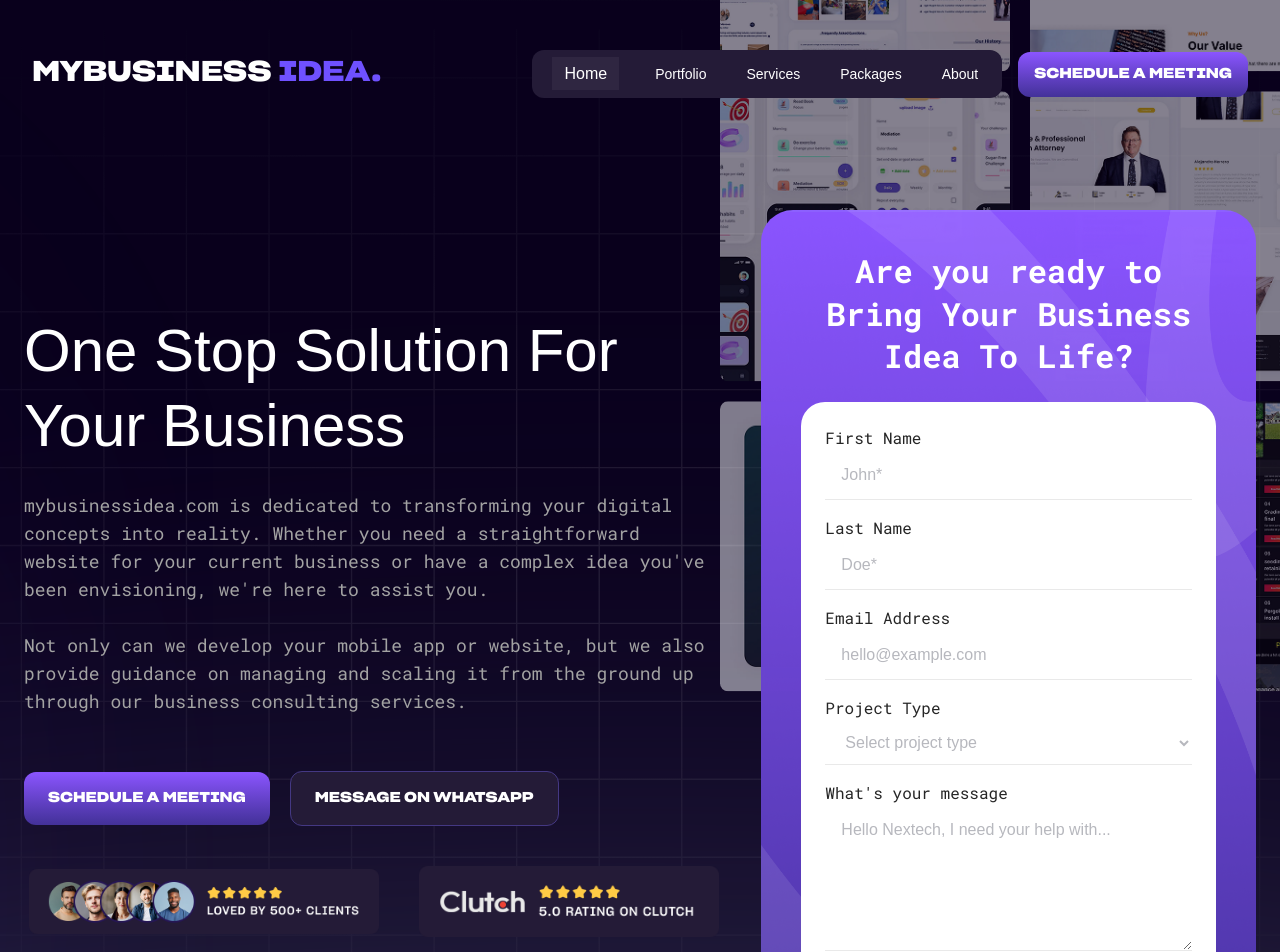
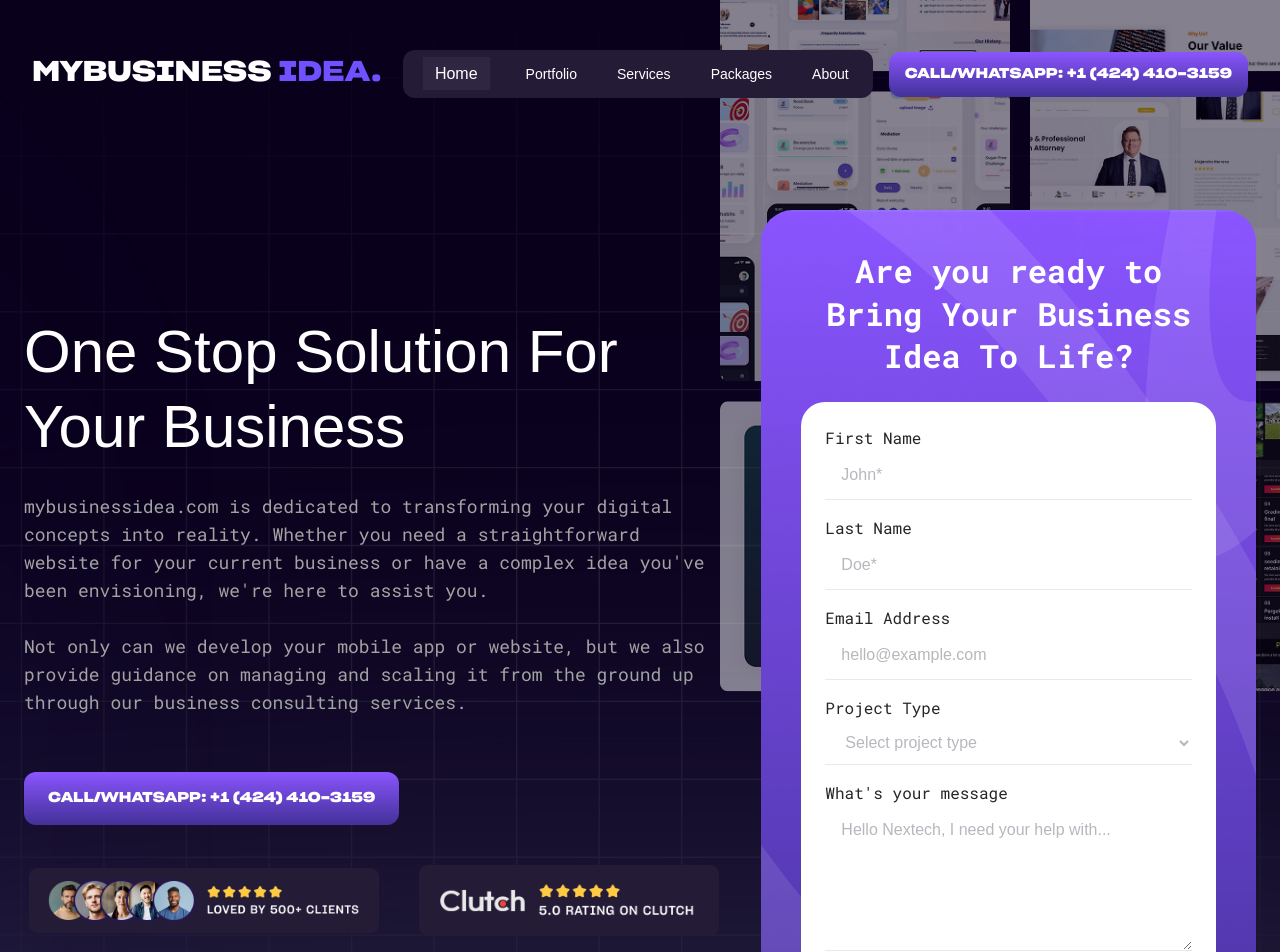
Before and after one commit to jihansofts/agency-landing, a Next.js app: page / in a window 1280 px wide. Shown: the top 952 px of the page. Built offline with nearby package versions, Linux system fonts and the light colour scheme; a web font is replaced by a local one.

Commit message:
update contact info

```diff
--- a/src/common/Navbar.tsx
+++ b/src/common/Navbar.tsx
@@ -39,11 +39,11 @@ export default function Navbar() {
           ))}
         </ul>
 
-        <motion.button
+        <motion.p
           whileTap={{ scale: 0.95 }}
           className="text-[14px] py-3 cursor-pointer rounded-xl px-4 text-white uppercase font-semibold bg-gradient-to-t from-[#433199] to-[#8b55ff]">
-          Schedule a meeting
-        </motion.button>
+          Call/Whatsapp: +1 (424) 410-3159
+        </motion.p>
       </div>
 
       {/* Mobile Menu Button */}
--- a/src/components/Footer.tsx
+++ b/src/components/Footer.tsx
@@ -77,11 +77,11 @@ export default function Footer() {
                 allie@allmybusinessideas.com
               </p>
               <p
-                onClick={() =>
-                  window.open(`https://wa.me/8801721495805`, "_blank")
-                }
+                // onClick={() =>
+                //   window.open(`https://wa.me/8801721495805`, "_blank")
+                // }
                 className="text-[#A3A3A3] text-[18px] font-mono mt-5 cursor-pointer hover:text-[#804FEF]">
-                WhatsApp: +880 1721495805
+                WhatsApp: +1 (424) 410-3159
               </p>
               {/* Social Icons */}
               <div className="flex gap-4 mt-6">
--- a/src/components/Hero.tsx
+++ b/src/components/Hero.tsx
@@ -97,7 +97,7 @@ export default function Hero() {
   // };
 
   return (
-    <div className="relative w-full min-h-screen  pt-[30px]">
+    <section id="home" className="relative w-full min-h-screen  pt-[30px]">
       {/* Background Image */}
       <div className="absolute inset-0 z-0">
         <Image
@@ -176,11 +176,11 @@ export default function Hero() {
                     transition={{ duration: 1, delay: 0.9 }}
                     className="space-x-4">
                     <button className="text-[14px] uppercase bg-gradient-to-t from-[#433199] to-[#8b55ff] text-white font-bold py-4 px-6 rounded-xl mt-4 cursor-pointer hover:bg-[#8b55ffa2] transition-colors">
-                      Schedule a meeting
+                      Call/Whatsapp: +1 (424) 410-3159
                     </button>
-                    <button className=" sm:ml-1 text-[14px] uppercase bg-menu border border-[#443883] text-white font-bold py-4 px-6 rounded-xl mt-4 cursor-pointer hover:bg-[#8b55ffa2] transition-colors">
+                    {/* <button className=" sm:ml-1 text-[14px] uppercase bg-menu border border-[#443883] text-white font-bold py-4 px-6 rounded-xl mt-4 cursor-pointer hover:bg-[#8b55ffa2] transition-colors">
                       Message on Whatsapp
-                    </button>
+                    </button> */}
                   </motion.div>
                   <motion.div
                     initial={{ opacity: 0, y: 100 }}
@@ -464,6 +464,6 @@ export default function Hero() {
           </div>
         </div>
       </div>
-    </div>
+    </section>
   );
 }
--- a/src/components/Packge.tsx
+++ b/src/components/Packge.tsx
@@ -132,7 +132,7 @@ export default function Package() {
   };
 
   return (
-    <div className="bg-bg-secondary py-10 md:py-20 px-4 md:px-5">
+    <section id="package" className="bg-bg-secondary py-10 md:py-20 px-4 md:px-5">
       {/* Desktop View */}
       <div className="hidden md:block container mx-auto bg-[#17102F] rounded-t-2xl overflow-hidden">
         {/* ... (keep your existing desktop layout) */}
@@ -420,6 +420,6 @@ export default function Package() {
       </div>
 
       <CardMenu />
-    </div>
+    </section>
   );
 }
--- a/src/components/Portfolio.tsx
+++ b/src/components/Portfolio.tsx
@@ -52,7 +52,9 @@ const PortfolioData: Portfolio[] = [
 export default function Portfolio() {
   const [selectedImage, setSelectedImage] = useState<Portfolio | null>(null);
   return (
-    <div className="relative w-full py-20 z-0 min-h-[100vh] bg-bg-secondary overflow-hidden">
+    <section
+      id="portfolio"
+      className="relative w-full py-20 z-0 min-h-[100vh] bg-bg-secondary overflow-hidden">
       <div className="container mx-auto px-5">
         {/* Portfolio Header */}
         <motion.div
@@ -157,6 +159,6 @@ export default function Portfolio() {
           )}
         </AnimatePresence>
       </div>
-    </div>
+    </section>
   );
 }
--- a/src/components/Review.tsx
+++ b/src/components/Review.tsx
@@ -162,14 +162,14 @@ export default function Review() {
     animate: {
       x: "-100%",
       transition: {
-        duration: 60, // Slower duration for horizontal scroll
+        duration: 120, // Slower duration for horizontal scroll
         repeat: Infinity,
         ease: "linear",
       },
     },
   };
   return (
-    <div className="bg-bg-secondary py-20">
+    <section id="testimonials" className="bg-bg-secondary py-20">
       <div className="container mx-auto">
         <div className="lg:max-w-4xl md:max-w-3xl max-w-2xl px-5">
           <h1 className="lg:text-[56px] md:text-[40px] text-[32px] text-[#171717] font-medium">
@@ -216,6 +216,6 @@ export default function Review() {
           </motion.div>
         </div>
       </div>
-    </div>
+    </section>
   );
 }
--- a/src/components/Satisfaction.tsx
+++ b/src/components/Satisfaction.tsx
@@ -4,7 +4,7 @@ import React from "react";
 
 export default function Satisfaction() {
   return (
-    <div className="w-full">
+    <section id="satisfaction" className="w-full">
       <div className="relative w-full pt-20 min-h-screen">
         <div
           className="absolute inset-0 z-0 bg-[url('/images/satisfaction.png')] bg-cover bg-center bg-no-repeat"
@@ -52,6 +52,6 @@ export default function Satisfaction() {
       {/* Content container */}
 
       <Map />
-    </div>
+    </section>
   );
 }
--- a/src/components/Services.tsx
+++ b/src/components/Services.tsx
@@ -35,7 +35,7 @@ const serviceData: Service[] = [
 ];
 export default function Services() {
   return (
-    <div className="bg-white">
+    <section id="services" className="bg-white">
       <div className="container mx-auto py-20 px-5">
         <h1 className="lg:text-[56px] md:text-[40px] text-[32px] text-[#171717] font-medium">
           Services we offer
@@ -69,6 +69,6 @@ export default function Services() {
           ))}
         </div>
       </div>
-    </div>
+    </section>
   );
 }
```
